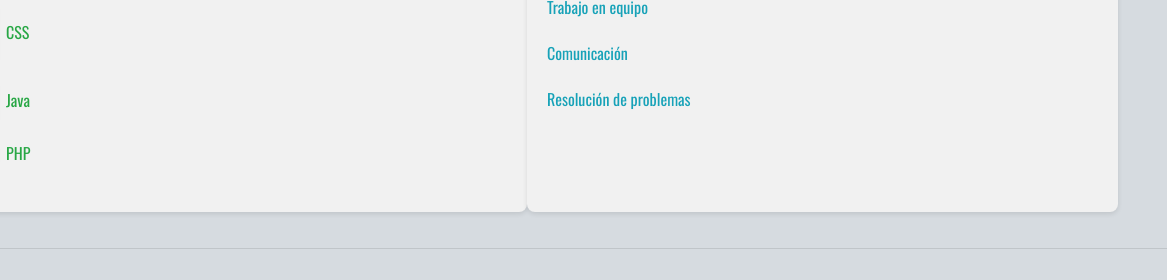
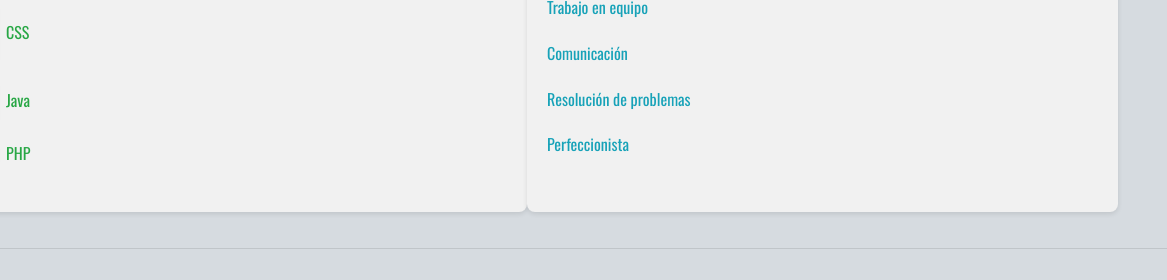
Before and after one commit to Alberto0802/Portfolio, a plain HTML site: page index.html in a window 1280 px wide. Shown: the part 880-1160 px from the top of the page, 113-1280 px from the left. Drawn offline with nearby package versions, Linux system fonts and the light colour scheme.

Commit message:
Añadido soft skills

```diff
--- a/index.html
+++ b/index.html
@@ -108,6 +108,7 @@
                       <li>Trabajo en equipo</li>
                       <li>Comunicación</li>
                       <li>Resolución de problemas</li>
+                      <li>Perfeccionista</li>
                   </ul>
               </article>
           </div>
```
